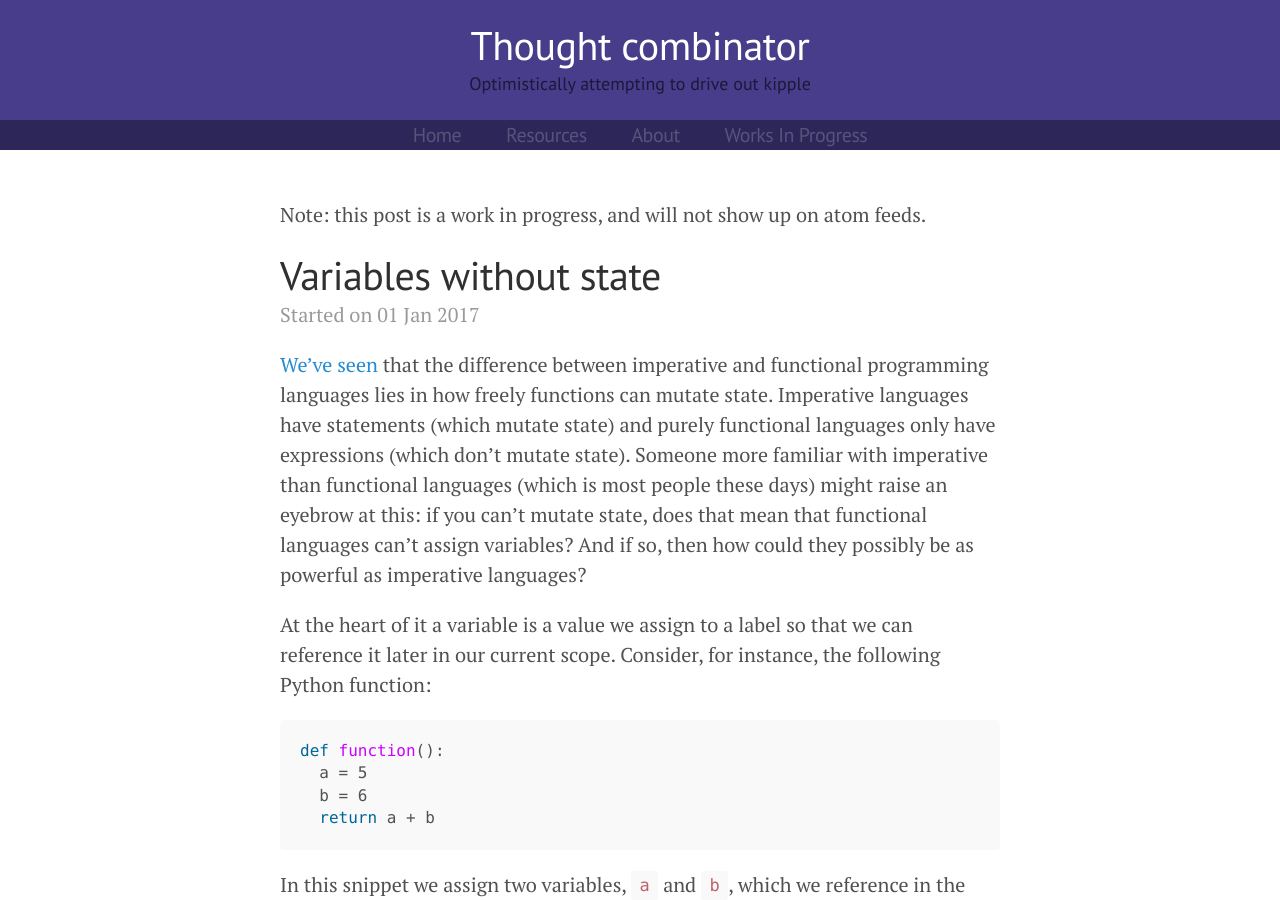
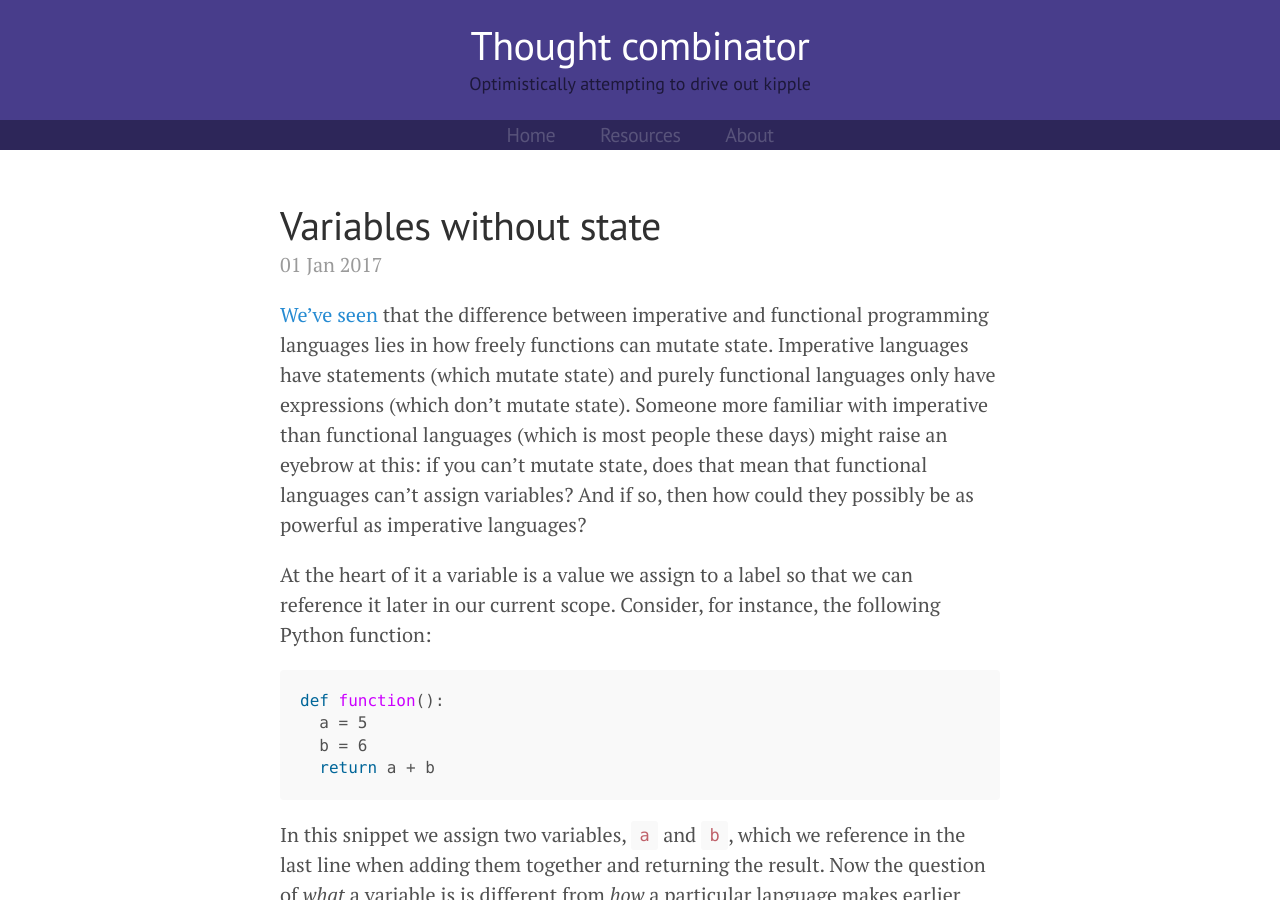
Before and after one commit to elliottroland/elliottroland.github.io, a Jekyll site: the page built from _posts/2017-01-01-variables-without-state.markdown, in a window 1280 px wide and 900 px high. Built offline with Jekyll 4.4.1, drawn with Linux system fonts in a browser that asks for light colours; some of the changed text lies outside the part shown.

Commit message:
Remove WIP section

```diff
--- a/_config.yml
+++ b/_config.yml
@@ -5,7 +5,3 @@ title: Thought combinator
 tagline: Optimistically attempting to drive out kipple
 description: Thoughts on system design, software engineering, best practices, formalisms, and things like these
 paginate: 50
-collections:
-  wip:
-    output: true
-    permalink: /wip/:name
--- a/_layouts/wip.html
+++ /dev/null
@@ -1,12 +0,0 @@
----
-layout: default
----
-<p>
-Note: this post is a work in progress, and will not show up on atom feeds.
-</p>
-
-<div class="post">
-  <h1 class="post-title">{{ page.title }}</h1>
-  <span class="post-date">Started on {{ page.date | date_to_string }}</span>
-  {{ content }}
-</div>
--- a/_posts/2017-01-01-variables-without-state.markdown
+++ b/_posts/2017-01-01-variables-without-state.markdown
@@ -1,7 +1,7 @@
 ---
 published: true
 title: Variables without state
-layout: wip
+layout: post
 tags: []
 categories: [paradigms]
 ---
```
Also changed, not shown: wip/index.html (deleted, +0 -19 lines).
